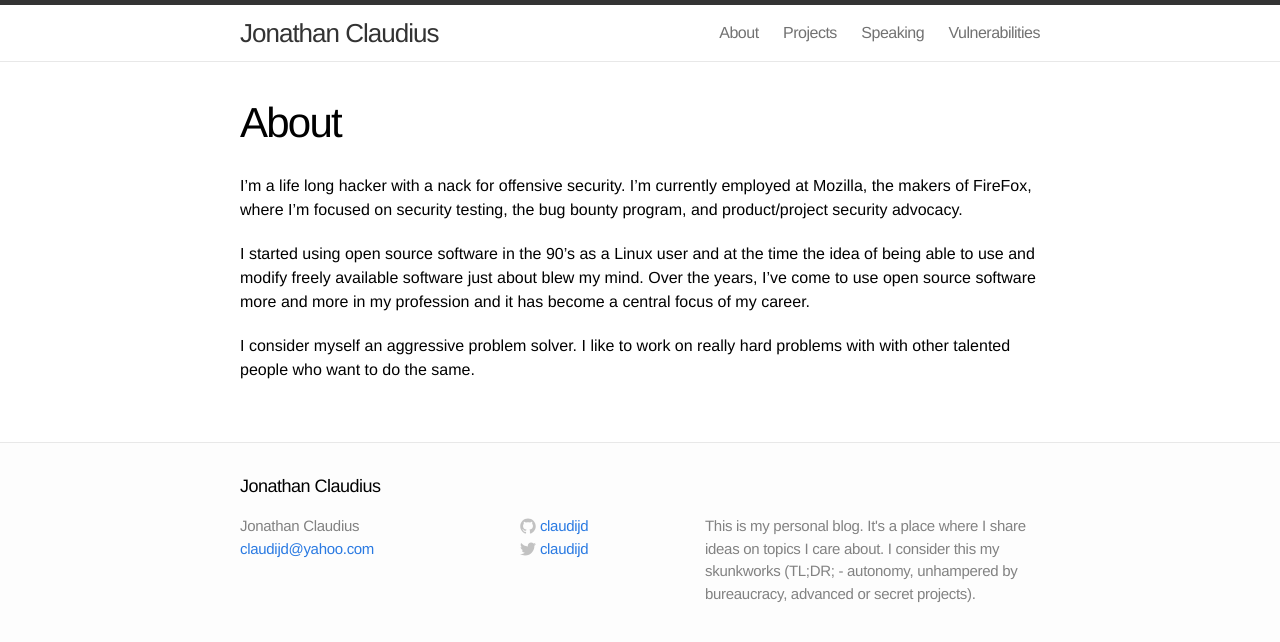
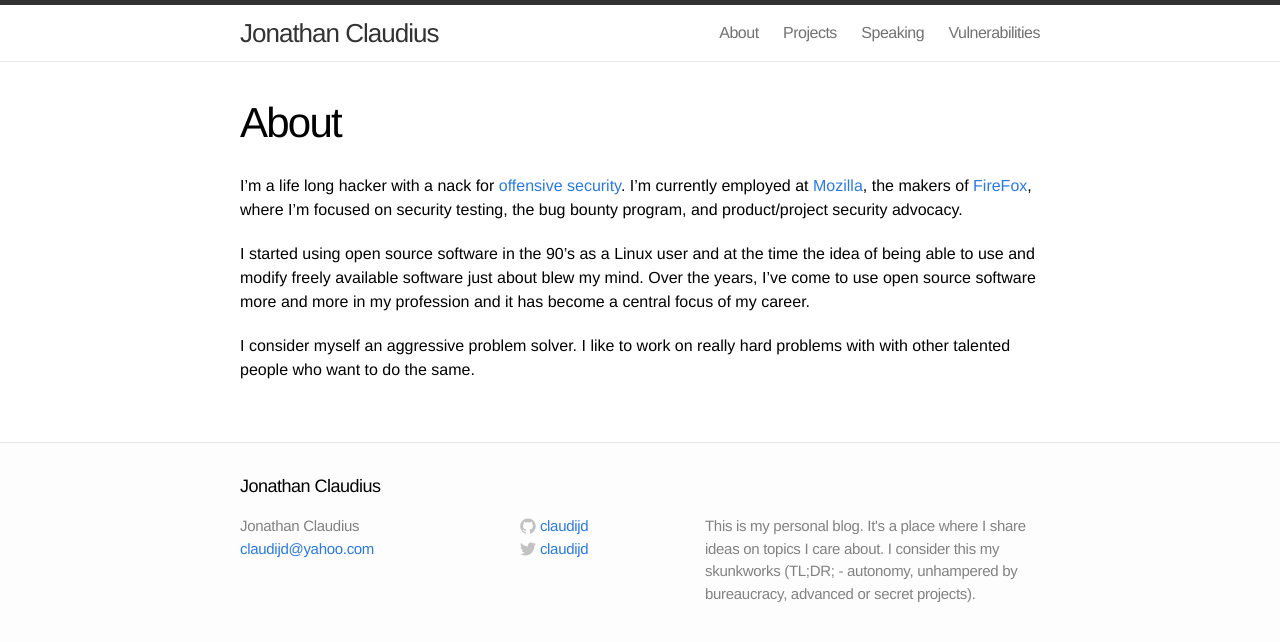
Before and after one commit to claudijd/claudijd.github.io, a Jekyll site: the page built from about.md, in a window 1280 px wide. Shown: the top 642 px of the page. Built offline with Jekyll 4.4.1, drawn with Linux system fonts in a browser that asks for light colours; part of the change alters nothing that is shown.

```diff
--- a/about.md
+++ b/about.md
@@ -4,7 +4,7 @@ title: About
 comments: true
 ---
 
-I'm a life long hacker with a nack for offensive security.  I'm currently employed at Mozilla, the makers of FireFox, where I'm focused on security testing, the bug bounty program, and product/project security advocacy.
+I'm a life long hacker with a nack for [offensive security](https://en.wikipedia.org/wiki/Penetration_test).  I'm currently employed at [Mozilla](https://www.mozilla.org/en-US/about/), the makers of [FireFox](https://www.mozilla.org/en-US/firefox/new/), where I'm focused on security testing, the bug bounty program, and product/project security advocacy.
 
 I started using open source software in the 90's as a Linux user and at the time the idea of being able to use and modify freely available software just about blew my mind. Over the years, I've come to use open source software more and more in my profession and it has become a central focus of my career.
 
```
